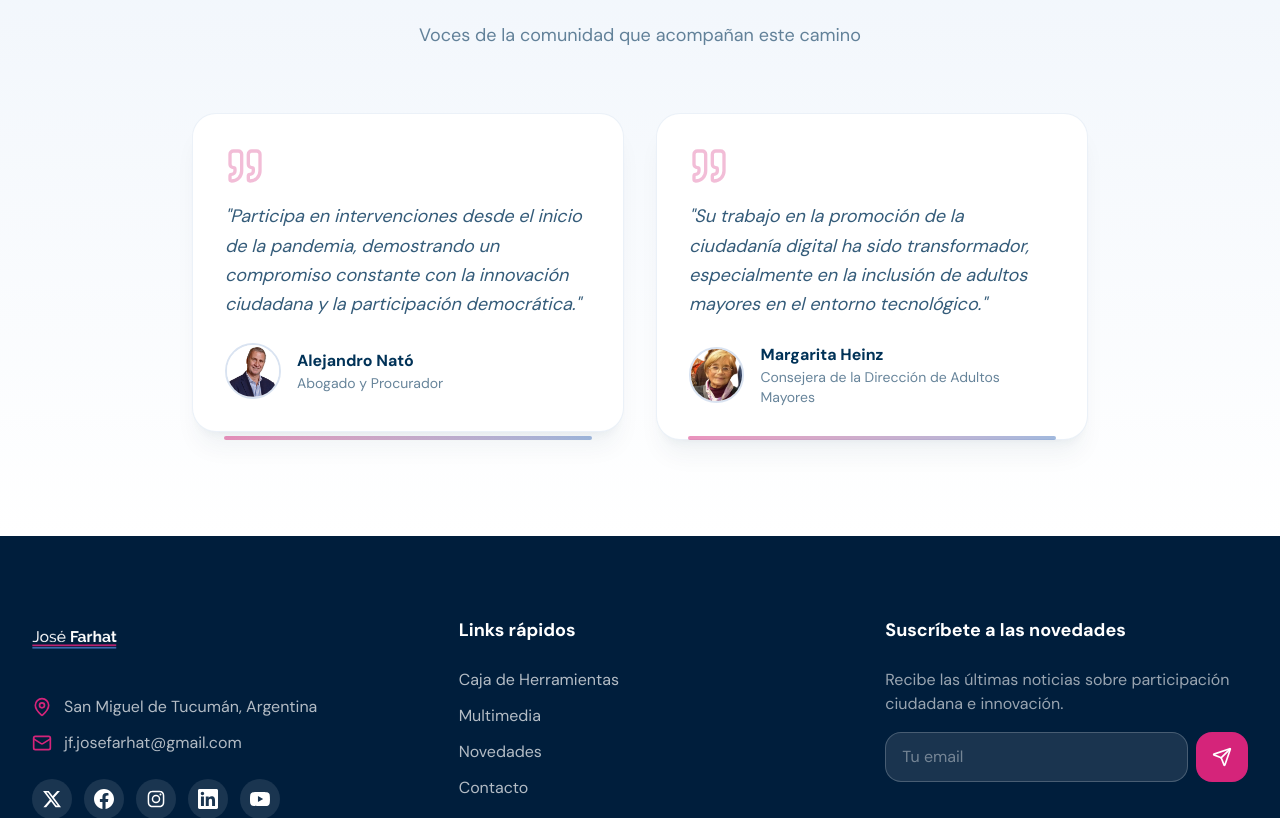
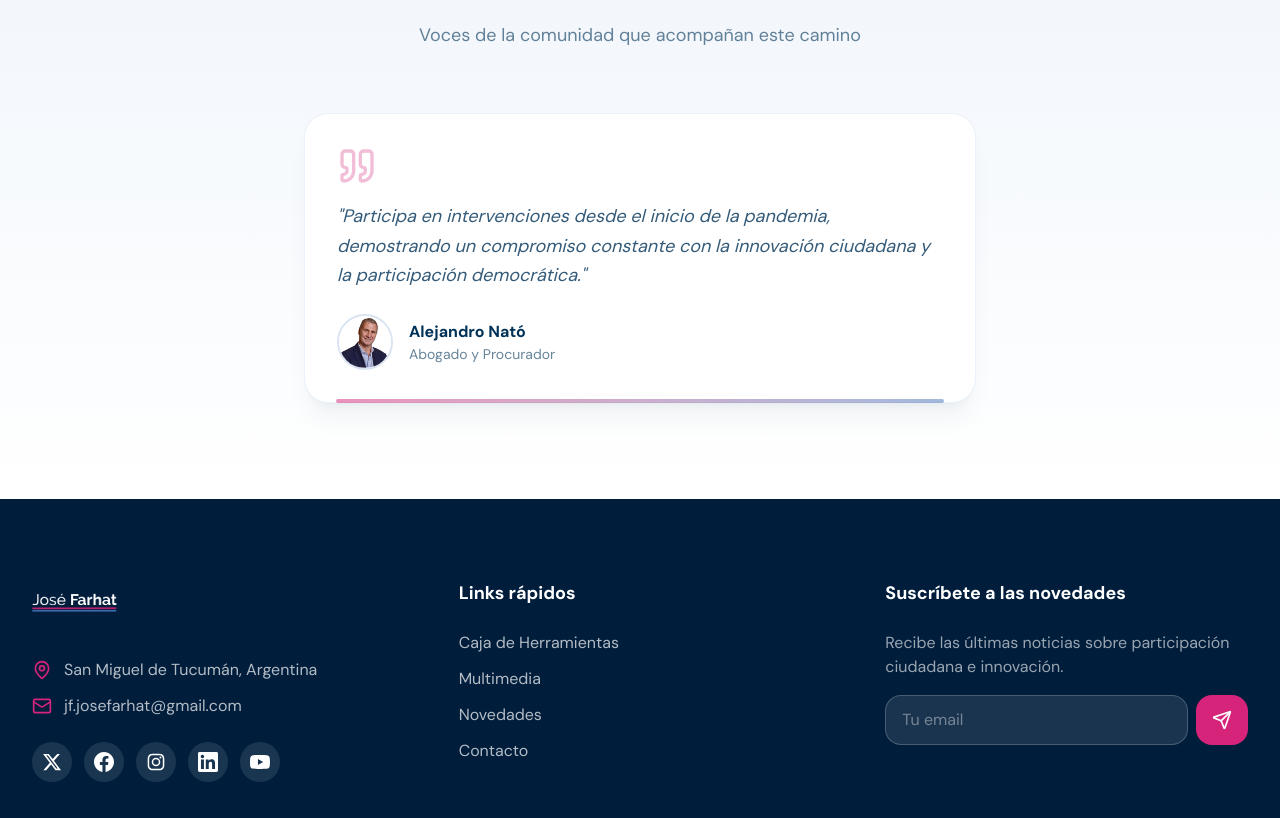
Before and after one commit to marcos-rigo/jf2026, a Next.js app: page / in a window 1280 px wide. Shown: the part 6375-7193 px from the top of the page. Built offline with nearby package versions, Linux system fonts and the light colour scheme; no server answers.

Commit message:
testimonios

```diff
--- a/components/footer.tsx
+++ b/components/footer.tsx
@@ -71,13 +71,10 @@ export function Footer() {
                 <MapPin className="w-5 h-5 text-brand-pink flex-shrink-0" />
                 San Miguel de Tucumán, Argentina
               </p>
-              <a
-                href="mailto:jf.josefarhat@gmail.com"
-                className="flex items-center gap-3 text-white/70 hover:text-white transition-colors"
-              >
+              <p className="flex items-center gap-3 text-white/70">
                 <Mail className="w-5 h-5 text-brand-pink flex-shrink-0" />
                 jf.josefarhat@gmail.com
-              </a>
+              </p>
             </div>
 
             {/* Social Links */}
--- a/components/sections/testimonials-section.tsx
+++ b/components/sections/testimonials-section.tsx
@@ -10,12 +10,6 @@ const testimonials = [
     name: "Alejandro Nató",
     role: "Abogado y Procurador",
     quote: "Participa en intervenciones desde el inicio de la pandemia, demostrando un compromiso constante con la innovación ciudadana y la participación democrática.",
-  },
-  {
-    image: "/img/comunidad/3.png",
-    name: "Margarita Heinz",
-    role: "Consejera de la Dirección de Adultos Mayores",
-    quote: "Su trabajo en la promoción de la ciudadanía digital ha sido transformador, especialmente en la inclusión de adultos mayores en el entorno tecnológico.",
   },
 ]
 
@@ -42,7 +36,7 @@ export function TestimonialsSection() {
           </p>
         </motion.div>
 
-        <div className="grid md:grid-cols-2 gap-8 max-w-4xl mx-auto">
+        <div className="flex justify-center max-w-2xl mx-auto">
           {testimonials.map((testimonial, index) => (
             <motion.div
               key={testimonial.name}
```
